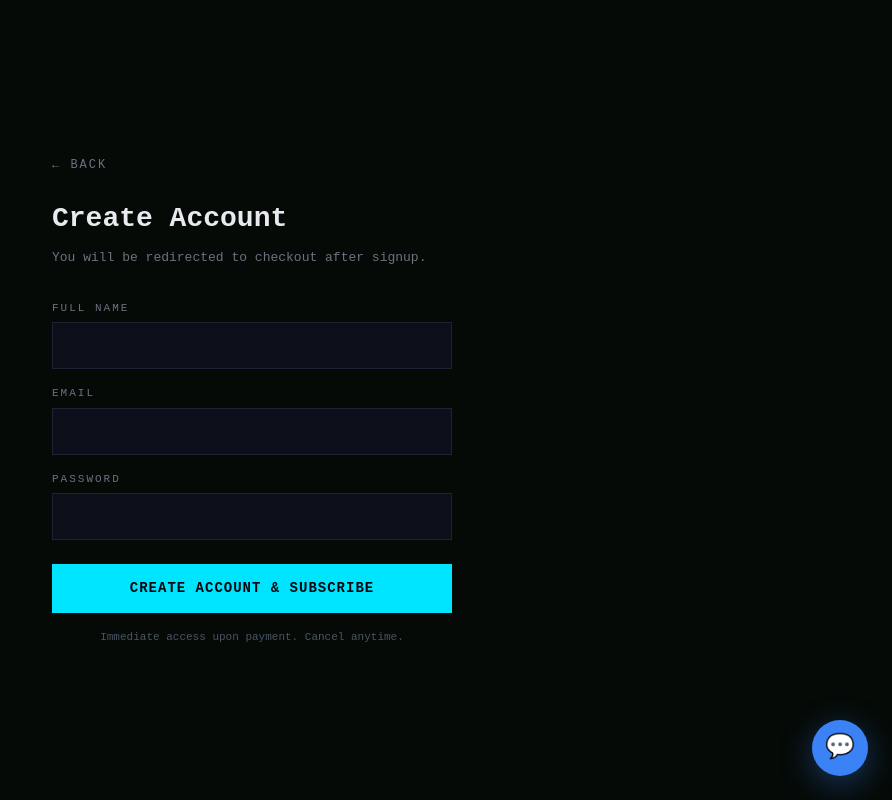
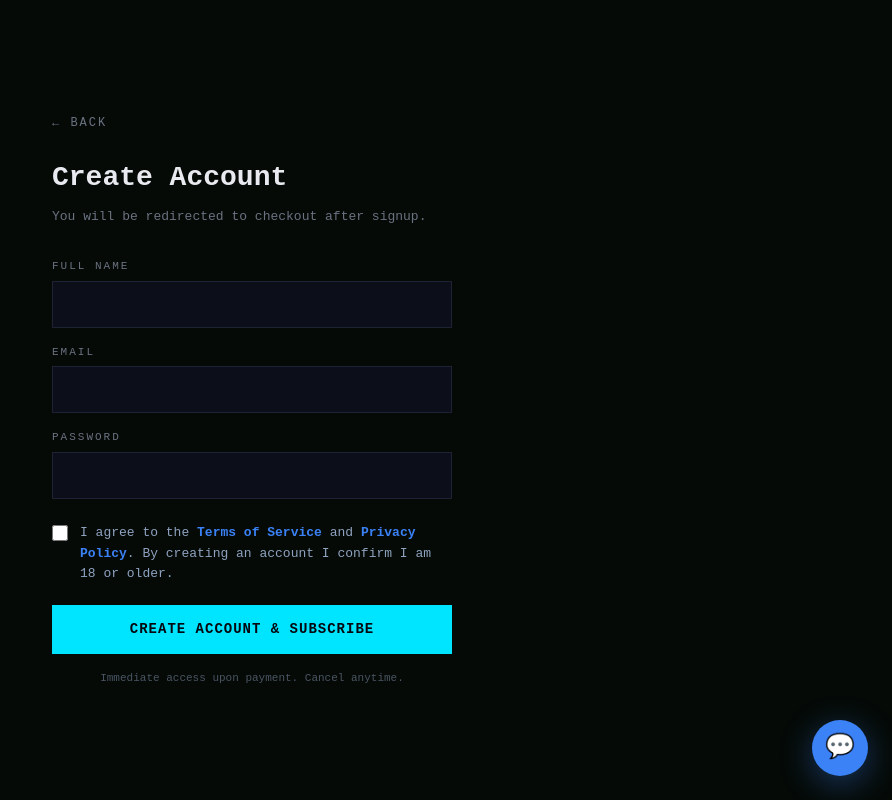
Before and after one commit to derekhuit-afk/lenderpulse, a Next.js app: page /signup in a window 1280 px wide. Shown: the whole page, without its empty margins (388-1280 px from the left). Built offline with nearby package versions, Linux system fonts and the light colour scheme.

Commit message:
feat: add ToS + Privacy Policy consent checkbox to signup

```diff
--- a/app/signup/page.tsx
+++ b/app/signup/page.tsx
@@ -9,10 +9,12 @@
   const [password, setPassword] = useState("");
   const [error, setError] = useState("");
   const [loading, setLoading] = useState(false);
+  const [agreedToTerms, setAgreedToTerms] = useState(false);
   const router = useRouter();
 
   async function handleSubmit(e: React.FormEvent) {
     e.preventDefault();
+    if (!agreedToTerms) { setError("You must agree to the Terms of Service and Privacy Policy to continue."); return; }
     setLoading(true);
     setError("");
     try {
@@ -59,6 +61,23 @@
             <input type="password" value={password} onChange={e => setPassword(e.target.value)} required minLength={8}
               style={{ width: "100%", background: "#0C0E1A", border: "1px solid #1E2235", color: "#E8EAF0", padding: "12px 16px", fontSize: "14px", outline: "none", boxSizing: "border-box" }} />
           </div>
+                    {/* ToS Agreement */}
+          <div style={{ display:"flex", alignItems:"flex-start", gap:12, marginBottom:20 }}>
+            <input
+              type="checkbox"
+              id="tos-agree"
+              checked={agreedToTerms}
+              onChange={e => setAgreedToTerms(e.target.checked)}
+              style={{ marginTop:2, width:16, height:16, cursor:"pointer", accentColor:"#3B82F6", flexShrink:0 }}
+            />
+            <label htmlFor="tos-agree" style={{ fontSize:13, color:"#8FA3C0", lineHeight:1.6, cursor:"pointer" }}>
+              I agree to the{" "}
+              <a href="/tos" target="_blank" rel="noopener noreferrer" style={{ color:"#3B82F6", textDecoration:"none", fontWeight:600 }}>Terms of Service</a>{" "}
+              and{" "}
+              <a href="/privacy" target="_blank" rel="noopener noreferrer" style={{ color:"#3B82F6", textDecoration:"none", fontWeight:600 }}>Privacy Policy</a>.
+              By creating an account I confirm I am 18 or older.
+            </label>
+          </div>
           <button type="submit" disabled={loading}
             style={{ width: "100%", background: loading ? "#1E2235" : "#00E5FF", color: "#050810", padding: "14px", fontWeight: 900, fontSize: "14px", letterSpacing: "1px", border: "none", cursor: loading ? "not-allowed" : "pointer" }}>
             {loading ? "PROCESSING..." : "CREATE ACCOUNT & SUBSCRIBE"}
```
